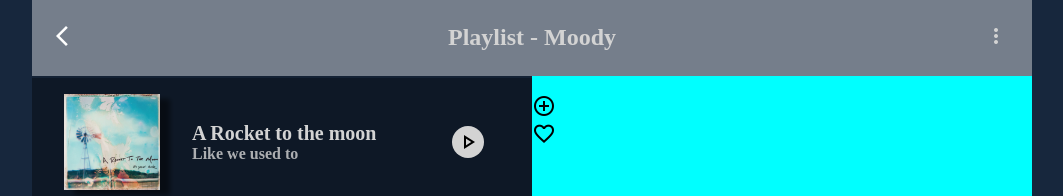
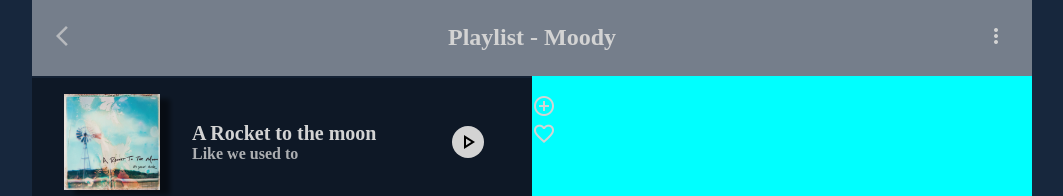
Before and after one commit to Bosseyang/Task2-react-media-player, a React (Vite) app in the folder react-media-player/: page / in a window 1280 px wide. In both pictures the pointer is over the element "arrow_back_ios". Shown: the top 196 px of the page, without its empty margins (108-1171 px from the left). Built offline with nearby package versions, Linux system fonts and the light colour scheme.

Commit message:
Update button.css

```diff
--- a/react-media-player/src/css/button.css
+++ b/react-media-player/src/css/button.css
@@ -1,3 +1,12 @@
+.button {
+  color: lightgray;
+}
+
+.button:hover {
+  cursor: pointer;
+  color: rgba(211, 211, 211, 0.7);
+}
+
 .songcard-section .play-button {
   display: flex;
   justify-content: center;
@@ -12,10 +21,10 @@
 
   background-color: lightgray;
 
-  color: black;
+  color: rgb(0, 0, 0);
 }
 
 .songcard-section .play-button:hover {
-  opacity: 70%;
-  cursor: pointer;
+  color: rgba(0, 0, 0, 0.7);
+  background-color: rgba(211, 211, 211, 0.7);
 }
```
